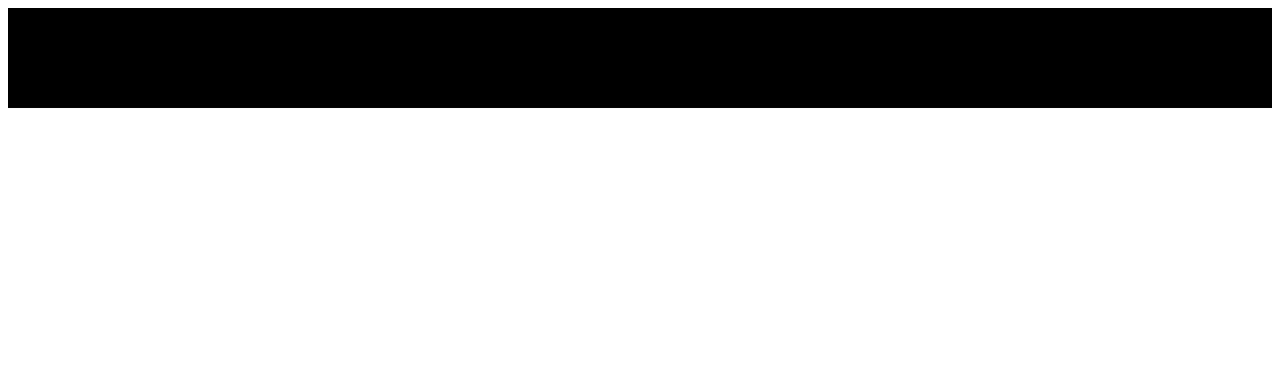
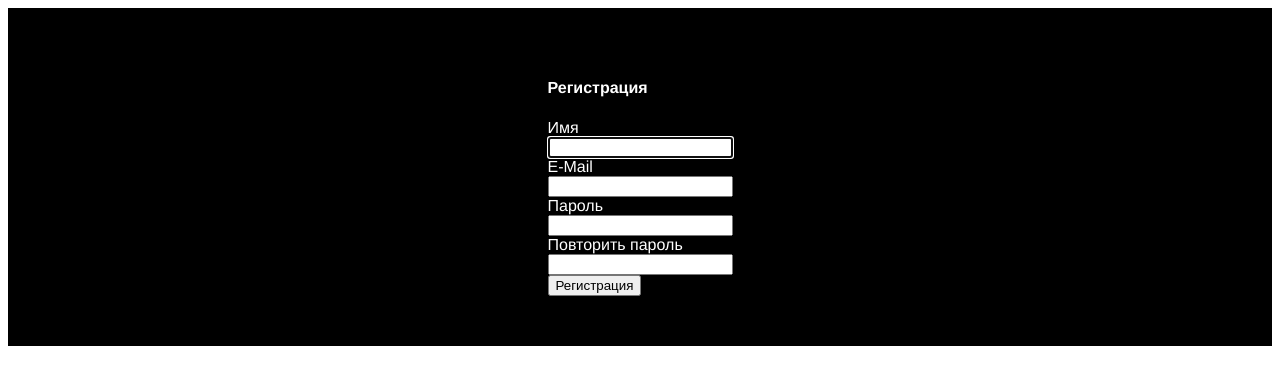
Before and after one commit to Zagorevsky/board-vue, a Vue app: page /register in a window 1280 px wide. Before the commit this address had no page. Shown: the top 384 px of the page. Built offline with nearby package versions, Linux system fonts and the light colour scheme; the HTML template or start-up script is replaced by a standard one.

Commit message:
feat: RegisterUser

```diff
--- /dev/null
+++ b/src/components/RegisterUser.vue
@@ -0,0 +1,82 @@
+<template>
+  <div>
+    <h4>Регистрация</h4>
+    <form>
+      <label for="name">Имя</label>
+      <div>
+        <input id="name" type="text" v-model="name" required autofocus>
+      </div>
+      <label for="email">E-Mail</label>
+      <div>
+        <input id="email" type="email" v-model="email" required>
+      </div>
+      <label for="password">Пароль</label>
+      <div>
+        <input id="password" type="password" v-model="password" required>
+      </div>
+      <label for="password-confirm">Повторить пароль</label>
+      <div>
+        <input id="password-confirm" type="password" v-model="password_confirmation" required>
+      </div>
+      <div>
+        <button type="submit" @click="handleSubmit">
+          Регистрация
+        </button>
+      </div>
+    </form>
+  </div>
+</template>
+
+<script>
+export default {
+  props: ["nextUrl"],
+  data() {
+    return {
+      name: "",
+      email: "",
+      password: "",
+      password_confirmation: "",
+    }
+  },
+  methods: {
+    handleSubmit(e) {
+      e.preventDefault()
+
+      if (this.password === this.password_confirmation && this.password.length > 0) {
+        let url = "//localhost:3000/register"
+        this.$http.post(url, {
+          name: this.name,
+          email: this.email,
+          password: this.password,
+          is_admin: this.is_admin
+        })
+          .then(response => {
+            localStorage.setItem('user', JSON.stringify(response.data.user))
+            localStorage.setItem('jwt', response.data.token)
+
+            if (localStorage.getItem('jwt') != null) {
+              this.$emit('loggedIn')
+              if (this.$route.params.nextUrl != null) {
+                this.$router.push(this.$route.params.nextUrl)
+              }
+              else {
+                this.$router.push('/')
+              }
+            }
+          })
+          .catch(error => {
+            console.error(error);
+          });
+      } else {
+        this.password = ""
+        this.passwordConfirm = ""
+
+        return alert("Пароли не совпадают")
+      }
+    }
+  }
+}
+</script>
+
+<style scoped>
+</style>
--- a/src/components/UI/CardButton.vue
+++ b/src/components/UI/CardButton.vue
@@ -1,7 +1,7 @@
 <template>
-    <button class="btn">
-        <slot></slot>
-    </button>
+  <button class="btn">
+    <slot></slot>
+  </button>
 </template>
 
 <script>
@@ -11,4 +11,16 @@ export default {
 </script>
 
 <style scoped>
+.btn {
+
+  background-size: 358px 50px;
+  background-color: #000000;
+  border: 0;
+  margin: 0;
+  padding: 0;
+  border-radius: 2px;
+  font-size: 18px;
+  line-height: 22px;
+  color: #FFFFFF;
+}
 </style>
--- a/src/router/router.js
+++ b/src/router/router.js
@@ -1,6 +1,7 @@
 import MainPage from "@/pages/MainPage";
 import CardPage from "@/pages/CardPage";
-import {createRouter, createWebHistory} from "vue-router";
+import { createRouter, createWebHistory } from "vue-router";
+import RegisterUser from '@/components/RegisterUser';
 
 const routes = [
   {
@@ -10,7 +11,15 @@ const routes = [
   {
     path: '/card/:id',
     component: CardPage
-  }
+  },
+  {
+    path: '/register',
+    name: 'register',
+    component: RegisterUser,
+    meta: {
+      guest: true
+    }
+  },
 ]
 
 const router = createRouter({
```
Also changed, not shown: src/components/BoardFuter.vue (deleted, +0 -25 lines).
